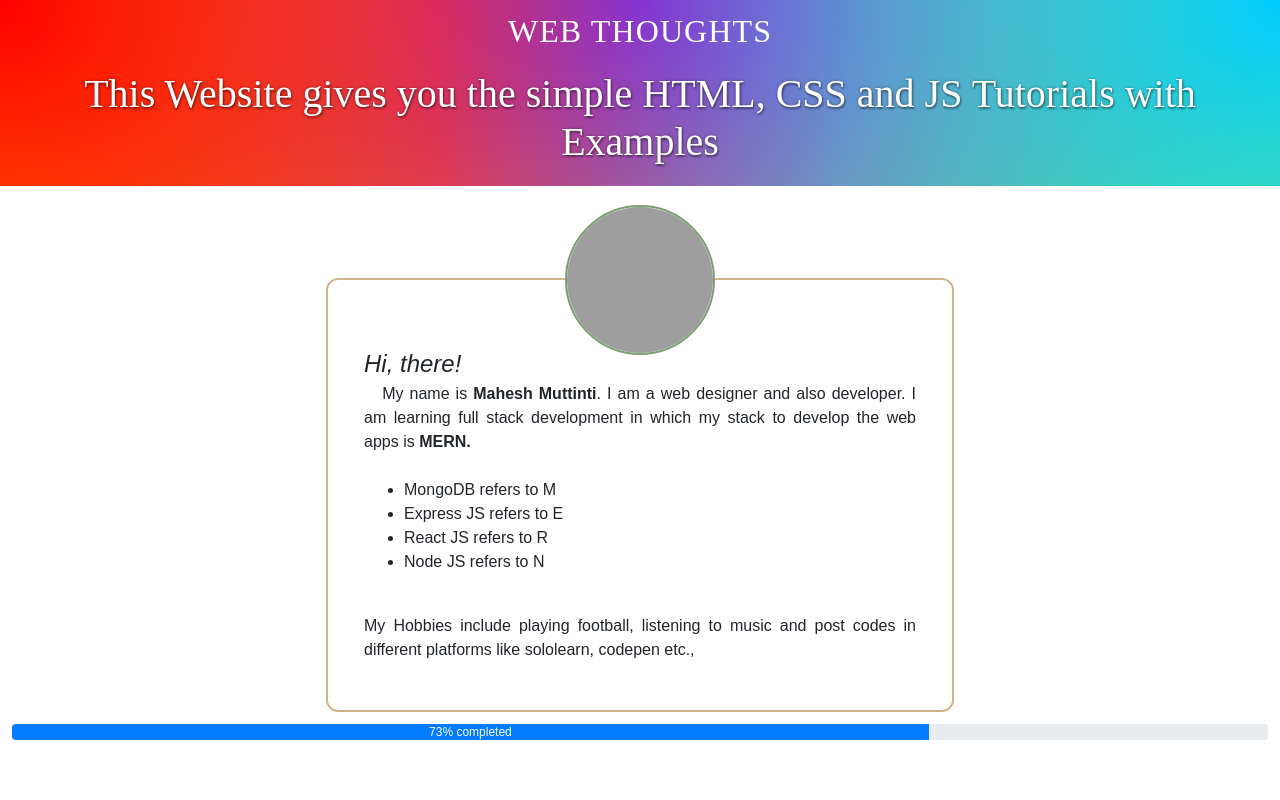
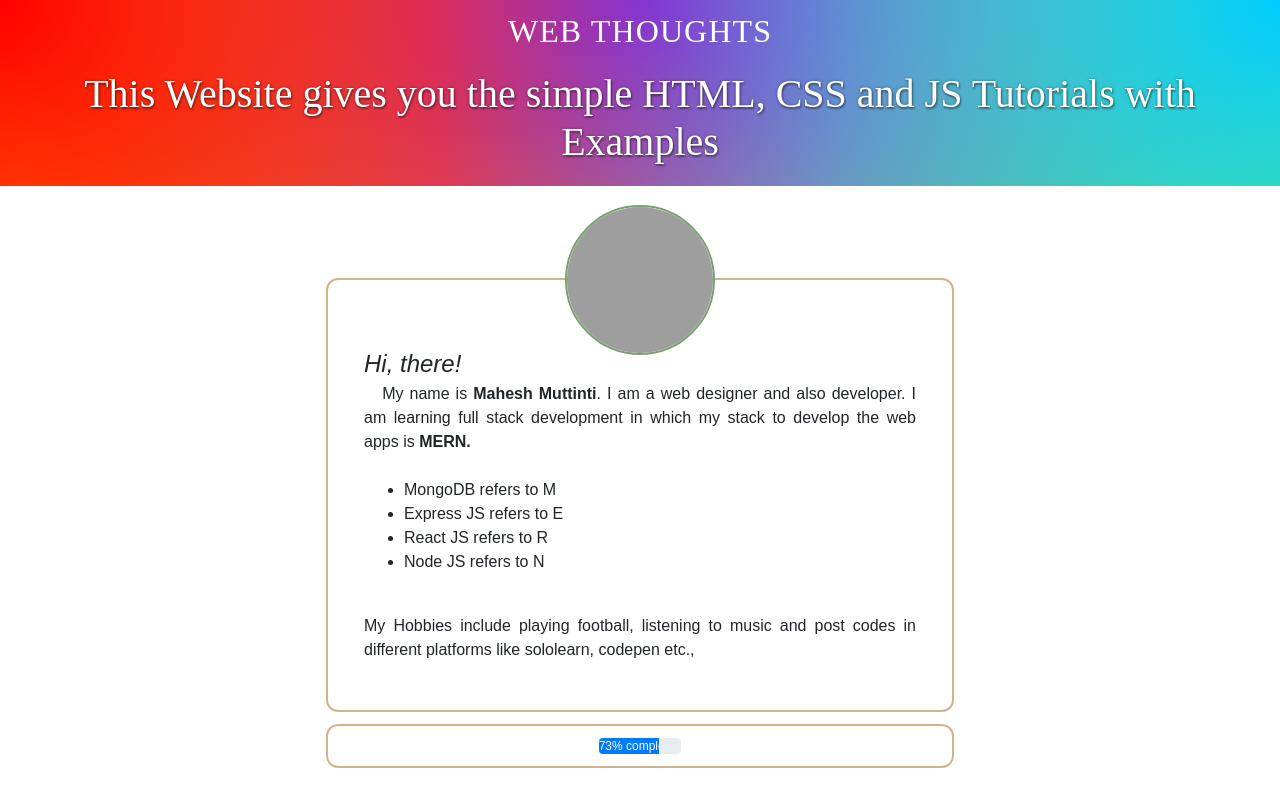
Before and after one commit to maheshmuttintidev/portfolio, a React (Create React App) app: page / in a window 1280 px wide. Shown: the top 800 px of the page. Built offline with nearby package versions, Linux system fonts and the light colour scheme; grey boxes are pictures that could not be loaded; a web font is replaced by a local one.

Commit message:
update style.css

```diff
--- a/src/style.css
+++ b/src/style.css
@@ -48,7 +48,7 @@ header > .main-heading {
 article {
   padding: 80px 12px;
 }
-.profile-card {
+.profile-card, .progressBar {
   width: 300px;
   height: max-content;
   padding: 12px;
@@ -72,7 +72,7 @@ article {
 }
 
 @media all and (min-width: 700px) {
-  .profile-card {
+  .profile-card, .progressBar {
     display: flex;
     justify-content: center;
     align-items: center;
@@ -81,7 +81,7 @@ article {
 }
 
 @media all and (max-width: 700px) {
-  .profile-card {
+  .profile-card, .progressBar {
     display: flex;
     flex-direction: column;
     align-items: center;
```
